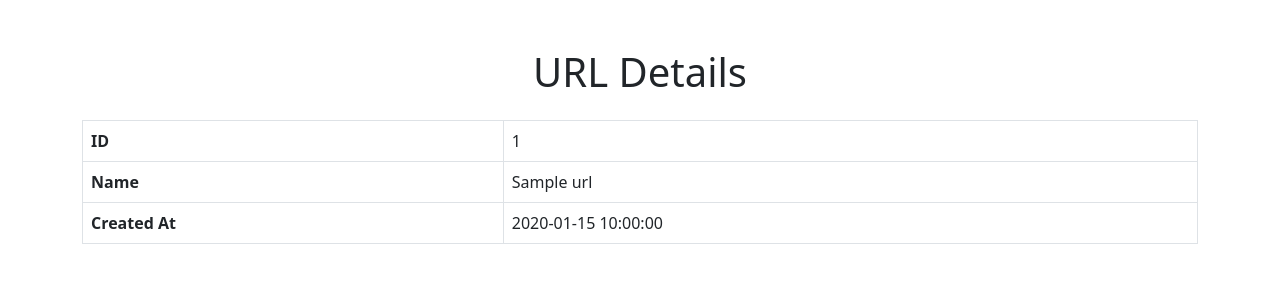
After one commit to Sun-Austerlitz/python-project-83, a Flask app: page /urls/1 in a window 1280 px wide. The commit adds this page. Shown: the top 300 px of the page. Run offline with Flask 3, Linux system fonts and the light colour scheme; a database or web service that is not in the repository returns one stand-in record (values such as "Sample title"); some libraries are stand-ins or nearby versions.

Commit message:
step 3: Page Analysis

```diff
--- /dev/null
+++ b/database.sql
@@ -0,0 +1,5 @@
+CREATE TABLE IF NOT EXISTS urls (
+    id SERIAL PRIMARY KEY,
+    name VARCHAR(255) UNIQUE NOT NULL,
+    created_at TIMESTAMP DEFAULT CURRENT_TIMESTAMP
+);
--- a/page_analyzer/app.py
+++ b/page_analyzer/app.py
@@ -1,13 +1,67 @@
-from flask import Flask, render_template
+from flask import Flask, render_template, request, redirect, url_for, flash
 import os
 from dotenv import load_dotenv
+import psycopg2
+from psycopg2.extras import DictCursor
+from urllib.parse import urlparse
+import validators
 
 load_dotenv()
 
 app = Flask(__name__)
 app.config["SECRET_KEY"] = os.getenv("SECRET_KEY", "default_secret_key")
+DATABASE_URL = os.getenv("DATABASE_URL")
+
+
+def get_db_connection():
+    return psycopg2.connect(DATABASE_URL, cursor_factory=DictCursor)
 
 
 @app.route("/")
 def index():
     return render_template("index.html")
+
+
+@app.route("/urls", methods=["GET", "POST"])
+def urls():
+    if request.method == "POST":
+        url = request.form.get("url")
+        if not validators.url(url):
+            flash("Invalid URL. Please enter a valid URL.", "danger")
+            return redirect(url_for("index"))
+
+        normalized_url = urlparse(url).netloc
+        try:
+            with get_db_connection() as conn:
+                with conn.cursor() as cur:
+                    cur.execute(
+                        "INSERT INTO urls (name) VALUES (%s) "
+                        "ON CONFLICT (name) DO NOTHING RETURNING id",
+                        (normalized_url,),
+                    )
+                    url_id = cur.fetchone()
+                    if url_id:
+                        flash("URL added successfully!", "success")
+                    else:
+                        flash("URL already exists.", "info")
+        except Exception as e:
+            flash(f"Database error: {e}", "danger")
+        return redirect(url_for("urls"))
+
+    with get_db_connection() as conn:
+        with conn.cursor() as cur:
+            cur.execute("SELECT * FROM urls ORDER BY created_at DESC")
+            urls = cur.fetchall()
+    return render_template("urls.html", urls=urls)
+
+
+@app.route("/urls/<int:id>")
+def show_url(id):
+    with get_db_connection() as conn:
+        with conn.cursor() as cur:
+            cur.execute("SELECT * FROM urls WHERE id = %s", (id,))
+            url = cur.fetchone()
+    if not url:
+        flash("URL not found.", "danger")
+        return redirect(url_for("urls"))
+    return render_template("url.html", url=url)
--- /dev/null
+++ b/page_analyzer/templates/url.html
@@ -0,0 +1,31 @@
+<!DOCTYPE html>
+<html lang="en">
+  <head>
+    <meta charset="UTF-8" />
+    <meta name="viewport" content="width=device-width, initial-scale=1.0" />
+    <title>URL Details</title>
+    <link
+      href="https://cdn.jsdelivr.net/npm/bootstrap@5.3.0/dist/css/bootstrap.min.css"
+      rel="stylesheet"
+    />
+  </head>
+  <body>
+    <div class="container mt-5">
+      <h1 class="text-center">URL Details</h1>
+      <table class="table table-bordered mt-4" data-test="url">
+        <tr>
+          <th>ID</th>
+          <td>{{ url.id }}</td>
+        </tr>
+        <tr>
+          <th>Name</th>
+          <td>{{ url.name }}</td>
+        </tr>
+        <tr>
+          <th>Created At</th>
+          <td>{{ url.created_at }}</td>
+        </tr>
+      </table>
+    </div>
+  </body>
+</html>
--- a/requirements.txt
+++ b/requirements.txt
@@ -1,3 +1,5 @@
 flask
 python-dotenv
 gunicorn
+psycopg2-binary
+validators
```
Also changed, not shown: page_analyzer/templates/index.html (+21 -13 lines), pyproject.toml (+7 -1 lines), page_analyzer/__init__.py (line endings or trailing spaces), 2 other files.
